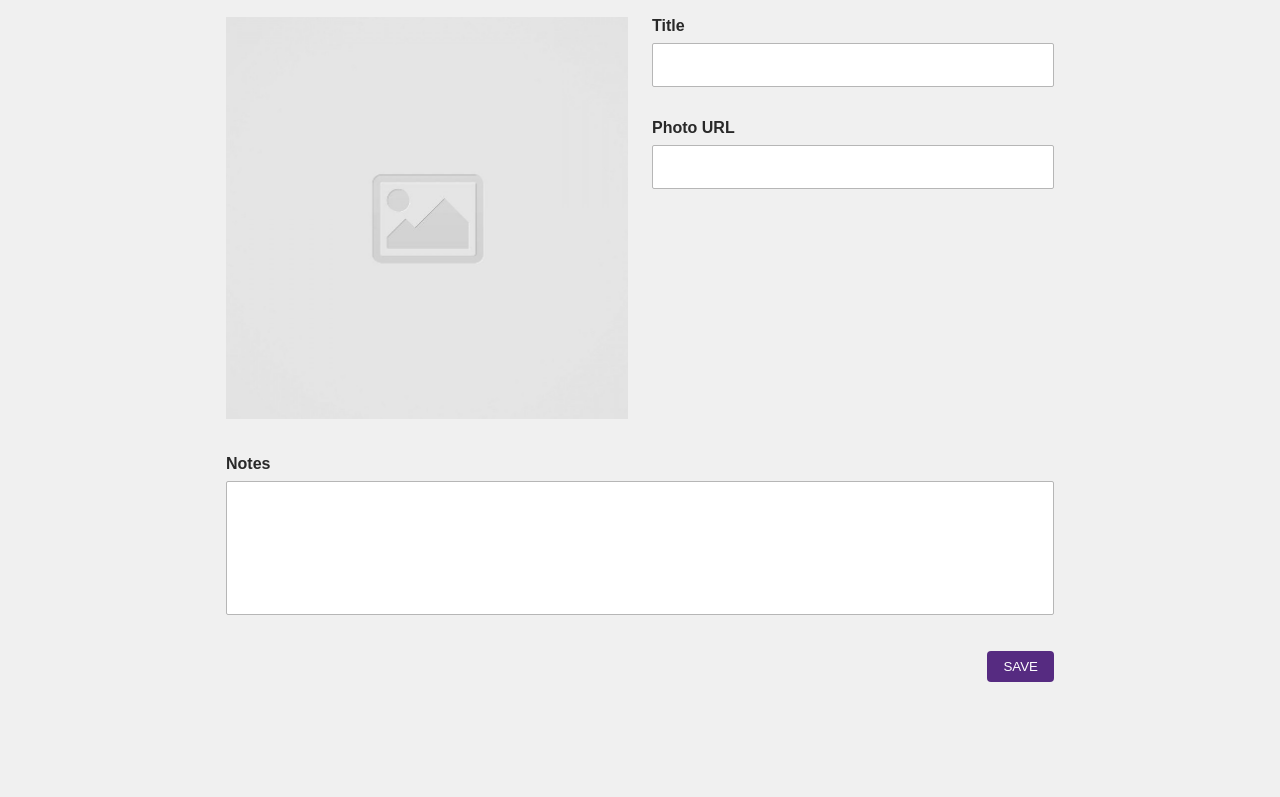
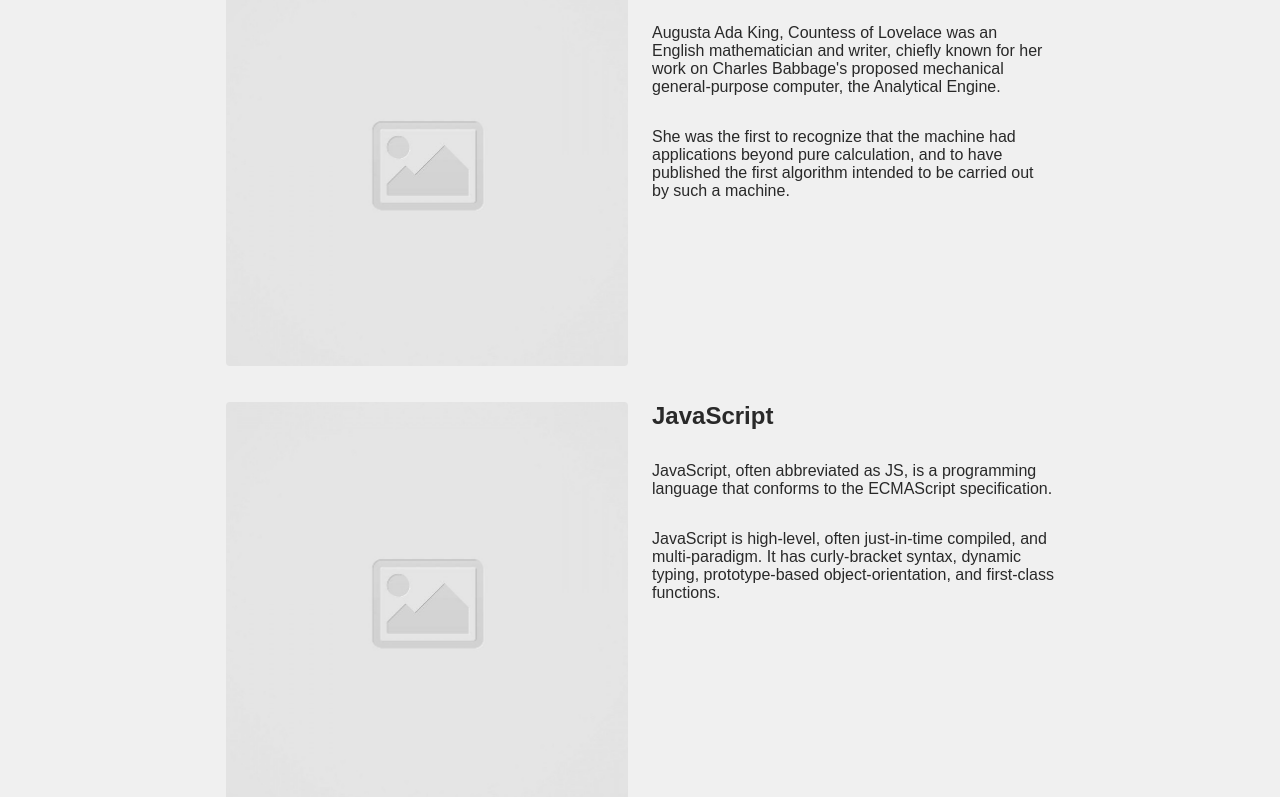
Before and after one commit to kyle-kettler/code-journal, a website: page index.html in a window 1280 px wide. Shown: the part 123-920 px from the top of the page. Before the commit the page ends 821 px from the top, so only its background shows below. Drawn offline with Linux system fonts and the light colour scheme; a web font is replaced by a local one.

Commit message:
Create some dummy journal entries to the unordered list in the HTML and style them to match the example entries in the figma. #2

```diff
--- a/css/styles.css
+++ b/css/styles.css
@@ -24,6 +24,11 @@ h1 {
 }
 
 h2 {
+  font-size: 1.5rem;
+  font-weight: 600;
+}
+
+h3 {
   font-weight: 400;
   font-size: 1.25rem;
 }
@@ -59,6 +64,7 @@ label {
 
 .entry-img {
   width: 100%;
+  border-radius: 0.25rem;
 }
 
 .submit-row {
@@ -79,3 +85,10 @@ label {
 .submit-button:hover {
   background-color: var(--dark-purple);
 }
+
+.entries-list {
+  padding-left: 0;
+  display: flex;
+  flex-wrap: wrap;
+  row-gap: 2rem;
+}
--- a/index.html
+++ b/index.html
@@ -23,13 +23,13 @@
     <div class="container">
       <div class="row">
         <div class="col-full">
-          <h2>Code Journal</h2>
+          <h3>Code Journal</h3>
         </div>
       </div>
     </div>
   </header>
   <main class="container">
-    <div data-view="entry-form">
+    <div data-view="entry-form" class="hidden">
       <form id="new-entry-form">
         <div class="row">
           <div class="col-full">
@@ -66,8 +66,28 @@
         </div>
       </form>
     </div>
-    <div data-view="entries" class="hidden">
+    <div data-view="entries" >
       <ul id="entries-list" class="entries-list">
+        <li class="row">
+          <div class="col-half">
+            <img src="images/placeholder-image-square.jpg" class="entry-img" alt="entry-image">
+          </div>
+          <div class="col-half row">
+            <h2>Ada Lovelace</h2>
+            <p>Augusta Ada King, Countess of Lovelace was an English mathematician and writer, chiefly known for her work on Charles Babbage's proposed mechanical general-purpose computer, the Analytical Engine.</p>
+            <p>She was the first to recognize that the machine had applications beyond pure calculation, and to have published the first algorithm intended to be carried out by such a machine.</p>
+          </div>
+        </li>
+        <li class="row">
+          <div class="col-half">
+            <img src="images/placeholder-image-square.jpg" class="entry-img" alt="entry-image">
+          </div>
+          <div class="col-half row">
+            <h2>JavaScript</h2>
+            <p>JavaScript, often abbreviated as JS, is a programming language that conforms to the ECMAScript specification.</p>
+            <p>JavaScript is high-level, often just-in-time compiled, and multi-paradigm. It has curly-bracket syntax, dynamic typing, prototype-based object-orientation, and first-class functions.</p>
+          </div>
+        </li>
       </ul>
     </div>
   </main>
```
